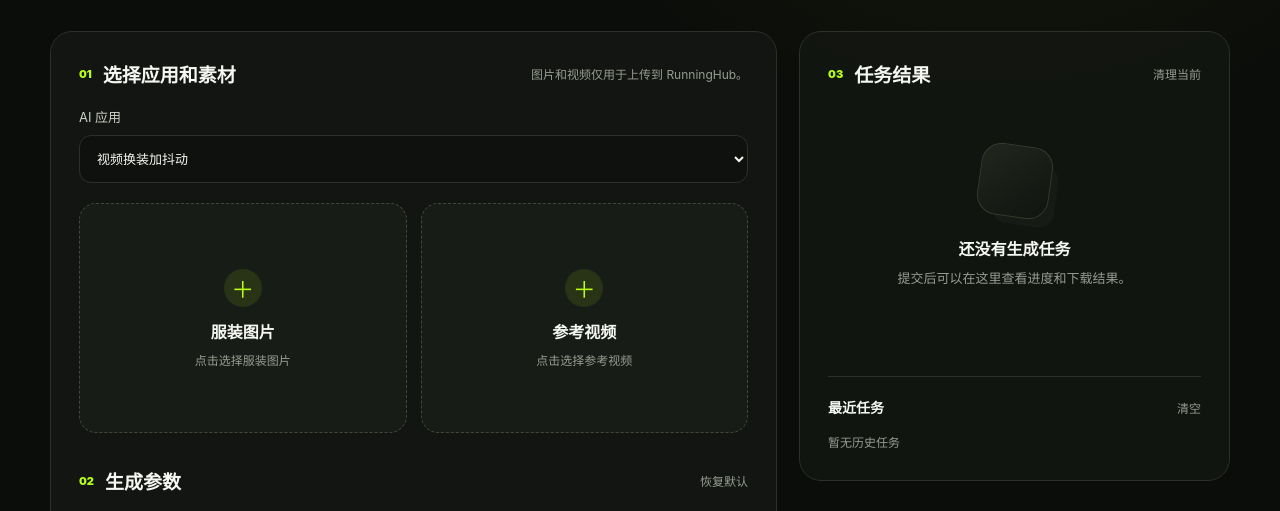
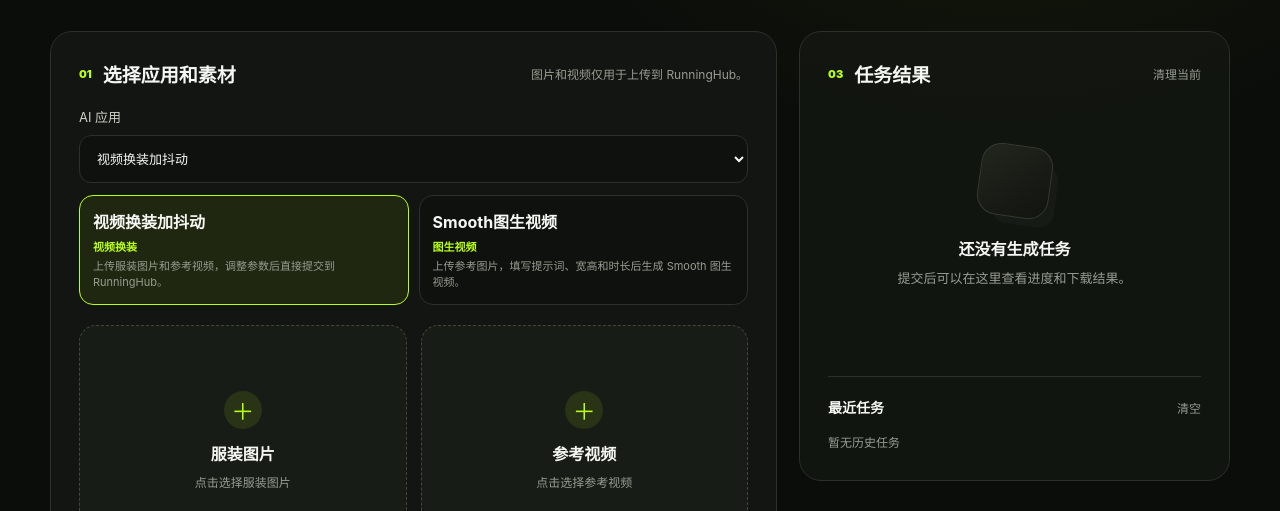
Before and after one commit to marcusyan777-beep/runninghub-tool, a website: page index.html in a window 1280 px wide. Shown: the part 256-767 px from the top of the page. Drawn offline with Linux system fonts and the light colour scheme.

Commit message:
Make app switching visible

```diff
--- a/app.js
+++ b/app.js
@@ -1,4 +1,4 @@
-import { defaultAppId, fileLimits as limits, runningHubApps } from "./app-config.js";
+import { defaultAppId, fileLimits as limits, runningHubApps } from "./app-config.js?v=10";
 
 const $ = (selector) => document.querySelector(selector);
 const isStaticMode =
@@ -22,6 +22,7 @@
   appTitle: $("#appTitle"),
   appIntro: $("#appIntro"),
   appSelect: $("#appSelect"),
+  appCards: $("#appCards"),
   apiStatus: $("#apiStatus"),
   settingsButton: $("#settingsButton"),
   settingsDialog: $("#settingsDialog"),
@@ -84,6 +85,26 @@
     }),
   );
   elements.appSelect.value = currentApp().id;
+  renderAppCards();
+}
+
+function renderAppCards() {
+  elements.appCards.replaceChildren(
+    ...runningHubApps.map((app) => {
+      const button = document.createElement("button");
+      button.type = "button";
+      button.className = `app-card-option${app.id === currentApp().id ? " active" : ""}`;
+      button.innerHTML = `<strong>${app.name}</strong><span>${app.category}</span><small>${app.description}</small>`;
+      button.addEventListener("click", () => {
+        state.selectedAppId = app.id;
+        elements.appSelect.value = app.id;
+        localStorage.setItem("runninghub_app_id", state.selectedAppId);
+        clearCurrentTask(false);
+        updateAppUi(true);
+      });
+      return button;
+    }),
+  );
 }
 
 function applyAppDefaults(app = currentApp()) {
@@ -113,6 +134,7 @@
     node.classList.toggle("hidden", !fieldVisible(node.dataset.field));
   });
   if (resetValues) applyAppDefaults(app);
+  renderAppCards();
 }
 
 function updateApiStatus() {
--- a/index.html
+++ b/index.html
@@ -43,6 +43,7 @@
             <span>AI 应用</span>
             <select id="appSelect"></select>
           </label>
+          <div class="app-cards" id="appCards"></div>
 
           <div class="upload-grid">
             <label class="upload-card" id="imageDrop">
@@ -187,6 +188,6 @@
     </dialog>
 
     <script src="https://unpkg.com/fflate@0.8.2/umd/index.js"></script>
-    <script type="module" src="./app.js"></script>
+    <script type="module" src="./app.js?v=10"></script>
   </body>
 </html>
--- a/styles.css
+++ b/styles.css
@@ -122,6 +122,29 @@
   padding: 0 13px;
   outline: 0;
 }
+.app-cards {
+  display: grid;
+  grid-template-columns: 1fr 1fr;
+  gap: 10px;
+  margin-top: 12px;
+}
+.app-card-option {
+  border: 1px solid var(--line);
+  border-radius: 14px;
+  background: #0e110d;
+  color: var(--text);
+  padding: 13px;
+  text-align: left;
+  display: flex;
+  flex-direction: column;
+  gap: 5px;
+}
+.app-card-option.active {
+  border-color: var(--accent);
+  background: rgba(184, 255, 22, .08);
+}
+.app-card-option span { color: var(--accent); font-size: 11px; font-weight: 800; }
+.app-card-option small { color: var(--muted); font-size: 11px; line-height: 1.45; }
 .upload-card {
   min-height: 230px;
   border: 1px dashed #41483b;
@@ -289,6 +312,7 @@
 @media (max-width: 520px) {
   .panel { padding: 20px; border-radius: 18px; }
   .upload-grid, .fields { grid-template-columns: 1fr; }
+  .app-cards { grid-template-columns: 1fr; }
   .upload-card { min-height: 210px; }
   .extracted-meta { align-items: stretch; flex-direction: column; }
   .extracted-actions { display: grid; grid-template-columns: 1fr 1fr; width: 100%; }
--- a/sw.js
+++ b/sw.js
@@ -1,4 +1,4 @@
-const CACHE = "runninghub-pwa-v9";
+const CACHE = "runninghub-pwa-v10";
 const APP_SHELL = [
   "./",
   "./index.html",
```
